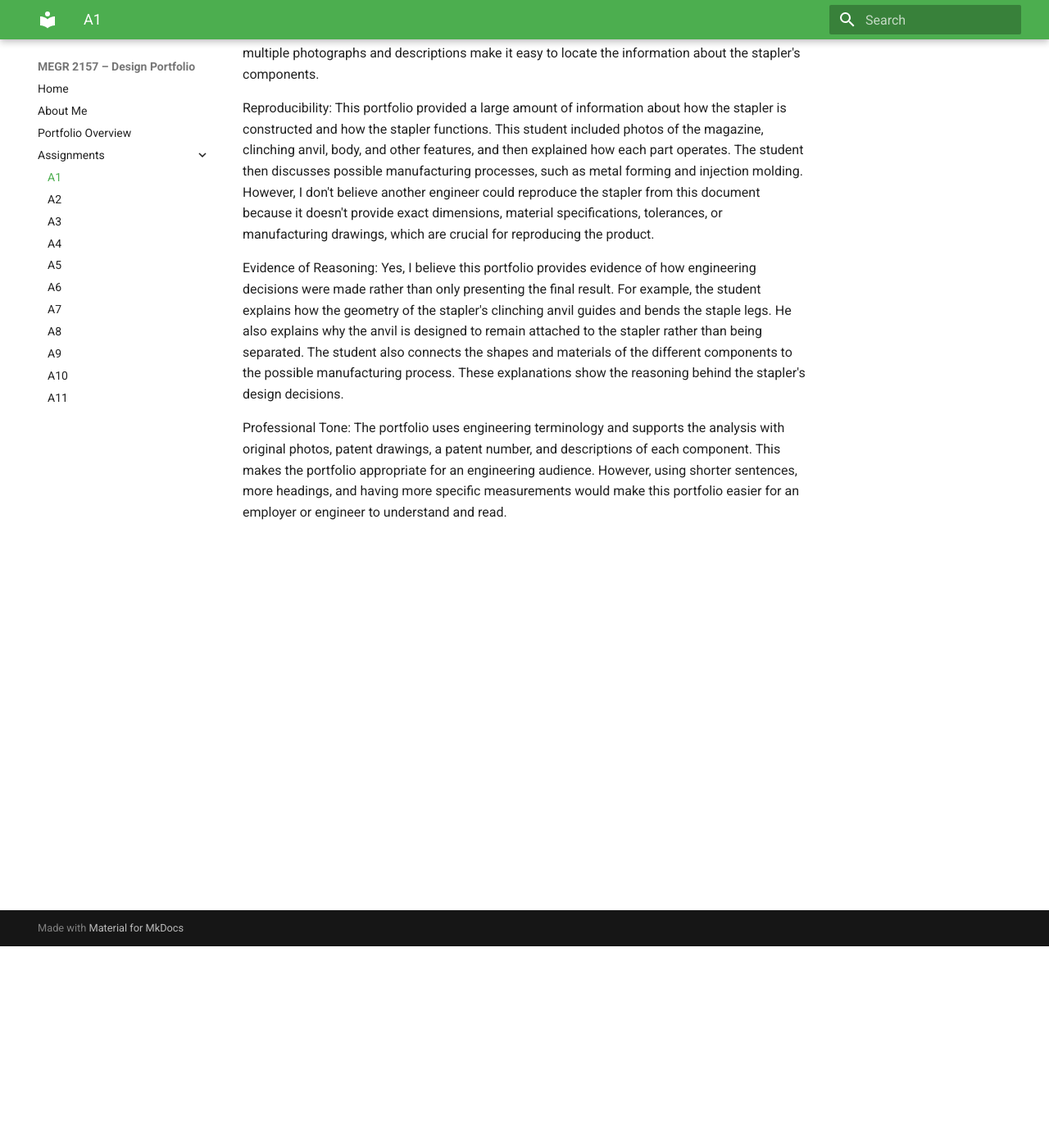
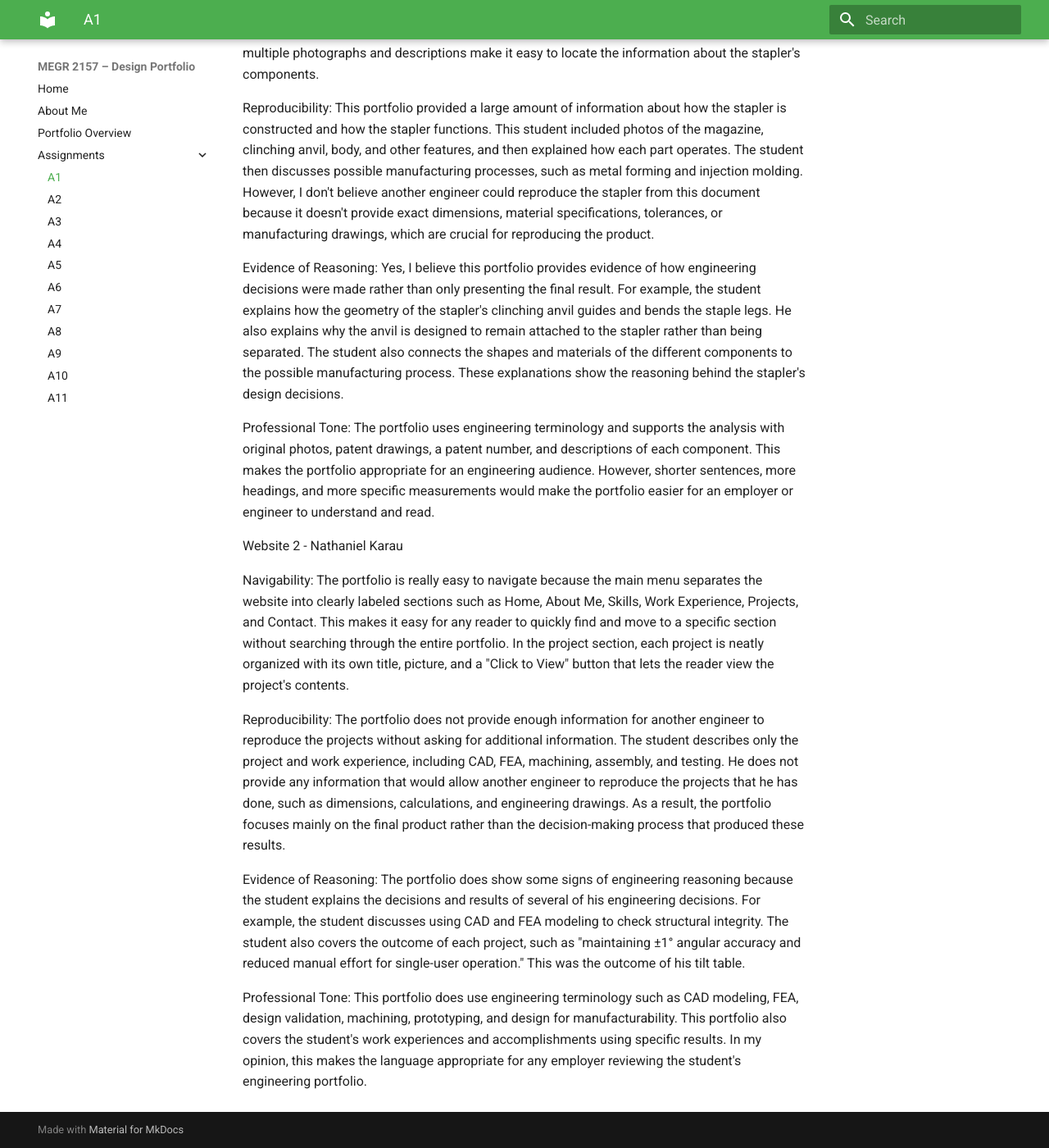
Before and after one commit to bbare4/Brysons-MEGR2156-portfolio, an MkDocs documentation site: the page built from docs/assignments/A01/index.md, in a window 1280 px wide and 1400 px high, scrolled down 246 px. Shown: the whole window at 82% size. Built offline with MkDocs 1.6.1 and Material for MkDocs 9.7.7, drawn with Linux system fonts in a browser that asks for light colours; some of the changed text lies outside the part shown.

Commit message:
Revise portfolio analysis and add new website section
Updated the analysis of two portfolios, enhancing clarity and organization. Added a new section for the second portfolio and improved the professional tone.

```diff
--- a/docs/assignments/A01/index.md
+++ b/docs/assignments/A01/index.md
@@ -1,5 +1,6 @@
 # A1 – [Build Your Professional Portfolio]
-Website 1 - Portfolio Analysis - Luke DeVries
+Portfolio Analysis
+Website 1 - Luke DeVries
 
 Navigability: This portfolio is organized so the reader can locate any assignment without searching through unrelated pages. The "Analysis of an Everyday Object" heading clearly marks where the stapler analysis begins and where his student introduction ends. Within his analysis, multiple photographs and descriptions make it easy to locate the information about the stapler's components.
 
@@ -7,4 +8,14 @@ Reproducibility: This portfolio provided a large amount of information about how
 
 Evidence of Reasoning: Yes, I believe this portfolio provides evidence of how engineering decisions were made rather than only presenting the final result. For example, the student explains how the geometry of the stapler's clinching anvil guides and bends the staple legs. He also explains why the anvil is designed to remain attached to the stapler rather than being separated. The student also connects the shapes and materials of the different components to the possible manufacturing process. These explanations show the reasoning behind the stapler's design decisions.
 
-Professional Tone: The portfolio uses engineering terminology and supports the analysis with original photos, patent drawings, a patent number, and descriptions of each component. This makes the portfolio appropriate for an engineering audience. However, using shorter sentences, more headings, and having more specific measurements would make this portfolio easier for an employer or engineer to understand and read.
+Professional Tone: The portfolio uses engineering terminology and supports the analysis with original photos, patent drawings, a patent number, and descriptions of each component. This makes the portfolio appropriate for an engineering audience. However, shorter sentences, more headings, and more specific measurements would make the portfolio easier for an employer or engineer to understand and read.
+
+Website 2 - Nathaniel Karau
+
+Navigability: The portfolio is really easy to navigate because the main menu separates the website into clearly labeled sections such as Home, About Me, Skills, Work Experience, Projects, and Contact. This makes it easy for any reader to quickly find and move to a specific section without searching through the entire portfolio. In the project section, each project is neatly organized with its own title, picture, and a "Click to View" button that lets the reader view the project's contents.
+
+Reproducibility: The portfolio does not provide enough information for another engineer to reproduce the projects without asking for additional information. The student describes only the project and work experience, including CAD, FEA, machining, assembly, and testing. He does not provide any information that would allow another engineer to reproduce the projects that he has done, such as dimensions, calculations, and engineering drawings. As a result, the portfolio focuses mainly on the final product rather than the decision-making process that produced these results.
+
+Evidence of Reasoning: The portfolio does show some signs of engineering reasoning because the student explains the decisions and results of several of his engineering decisions. For example, the student discusses using CAD and FEA modeling to check structural integrity. The student also covers the outcome of each project, such as "maintaining ±1° angular accuracy and reduced manual effort for single-user operation." This was the outcome of his tilt table.
+
+Professional Tone: This portfolio does use engineering terminology such as CAD modeling, FEA, design validation, machining, prototyping, and design for manufacturability. This portfolio also covers the student's work experiences and accomplishments using specific results. In my opinion, this makes the language appropriate for any employer reviewing the student's engineering portfolio.
```
